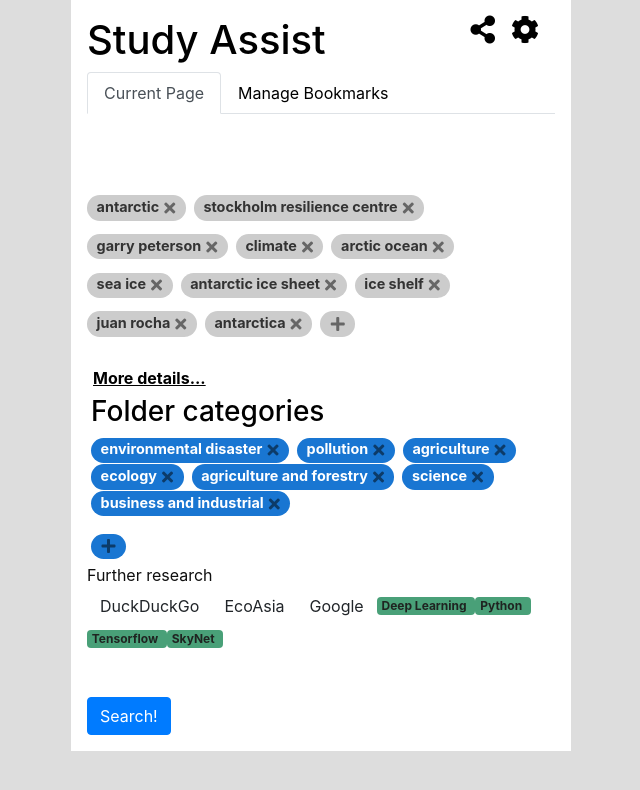
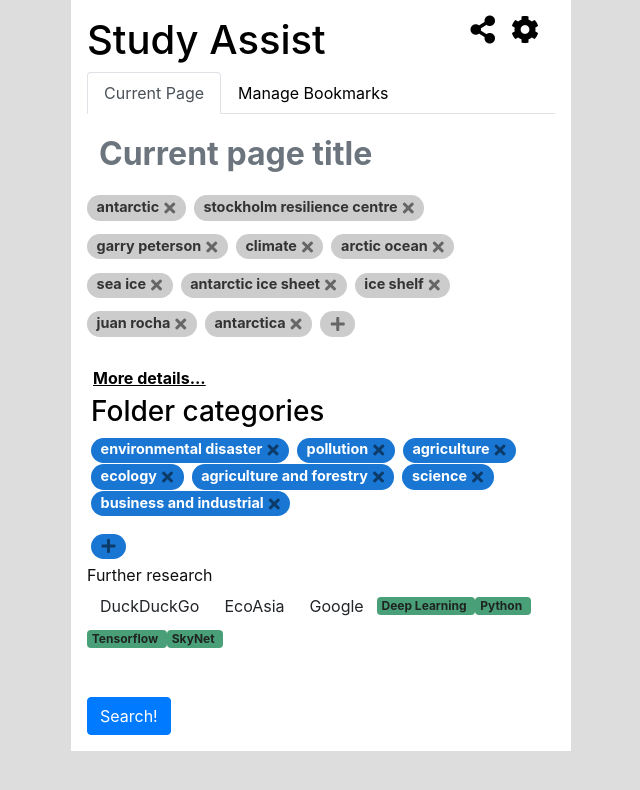
Before and after one commit to study-assist/browser-extension, a React (Create React App) app in the folder frontend/: page / in a window 1280 px wide. Shown: the top 790 px of the page, without its empty margins (319-959 px from the left). Built offline with nearby package versions, Linux system fonts and the light colour scheme.

Commit message:
adjust bookmark title + parse meta results

```diff
--- a/frontend/src/components/App.jsx
+++ b/frontend/src/components/App.jsx
@@ -79,8 +79,10 @@ class App extends Component {
       entities,
       emotion: emotion.document.emotion,
       sentiment: sentiment.document,
-      metadata,
-      pageTitle: metadata.title
+      pageTitle: metadata.title,
+      pageAuthors: metadata.authors,
+      pageDate: metadata.publication_date,
+      pageImg: metadata.image
     });
   };
 
@@ -169,6 +171,9 @@ class App extends Component {
             <>
               <BookmarkView
                 pageTitle={this.state.pageTitle}
+                pageDate={this.state.pageDate}
+                pageAuthors={this.state.pageAuthors}
+                pageImg={this.state.pageImg}
                 tags={this.state.tags}
                 emotion={this.state.emotion}
                 sentiment={this.state.sentiment}
--- a/frontend/src/components/BookmarkTitle.jsx
+++ b/frontend/src/components/BookmarkTitle.jsx
@@ -5,17 +5,19 @@ import "../css/BookmarkTitle.css";
 
 class BookmarkTitle extends Component {
   render() {
-    const { title, setPageTitle } = this.props;
+    const { pageTitle, setPageTitle } = this.props;
 
     return (
       <form className="bookmark-title" action="">
         <div className="form-group">
-          <input
+          <textarea
             className="bookmark-title-input form-control"
-            type="text"
-            defaultValue={title}
+            placeholder="Current page title"
+            rows="1"
             onChange={e => setPageTitle(e.target.value)}
-          />
+          >
+            {pageTitle}
+          </textarea>
         </div>
       </form>
     );
@@ -23,7 +25,7 @@ class BookmarkTitle extends Component {
 }
 
 BookmarkTitle.propTypes = {
-  title: propTypes.string,
+  pageTitle: propTypes.string,
   setPageTitle: propTypes.func
 };
 
--- a/frontend/src/components/BookmarkView.jsx
+++ b/frontend/src/components/BookmarkView.jsx
@@ -26,6 +26,9 @@ class BookmarkView extends Component {
   render() {
     const {
       pageTitle,
+      pageDate,
+      pageAuthors,
+      pageImg,
       setPageTitle,
       tags,
       addTag,
@@ -36,7 +39,7 @@ class BookmarkView extends Component {
 
     return (
       <section className="bookmark">
-        <BookmarkTitle title={pageTitle} setPageTitle={setPageTitle} />
+        <BookmarkTitle pageTitle={pageTitle} setPageTitle={setPageTitle} />
         <ul className="tags-list list-inline">
           {tags.map((tagname, i) => (
             <li className={`tag-${i} list-inline-item`} key={`tag-${i + 1}`}>
@@ -63,6 +66,9 @@ class BookmarkView extends Component {
 
 BookmarkView.propTypes = {
   pageTitle: propTypes.string,
+  pageDate: propTypes.string,
+  pageAuthors: propTypes.object,
+  pageImg: propTypes.string,
   setPageTitle: propTypes.func,
   tags: propTypes.array,
   addTag: propTypes.func,
--- a/frontend/src/css/BookmarkTitle.css
+++ b/frontend/src/css/BookmarkTitle.css
@@ -1,11 +1,12 @@
 .bookmark-title .bookmark-title-input {
+  resize: none;
   font-size: 2rem;
   font-weight: bold;
   padding-top: 0;
   padding-bottom: 0;
   height: unset;
   border: none;
+  white-space: wrap;
   /* width: auto;
-  white-space: normal;
   word-wrap: break-word; */
 }
```
